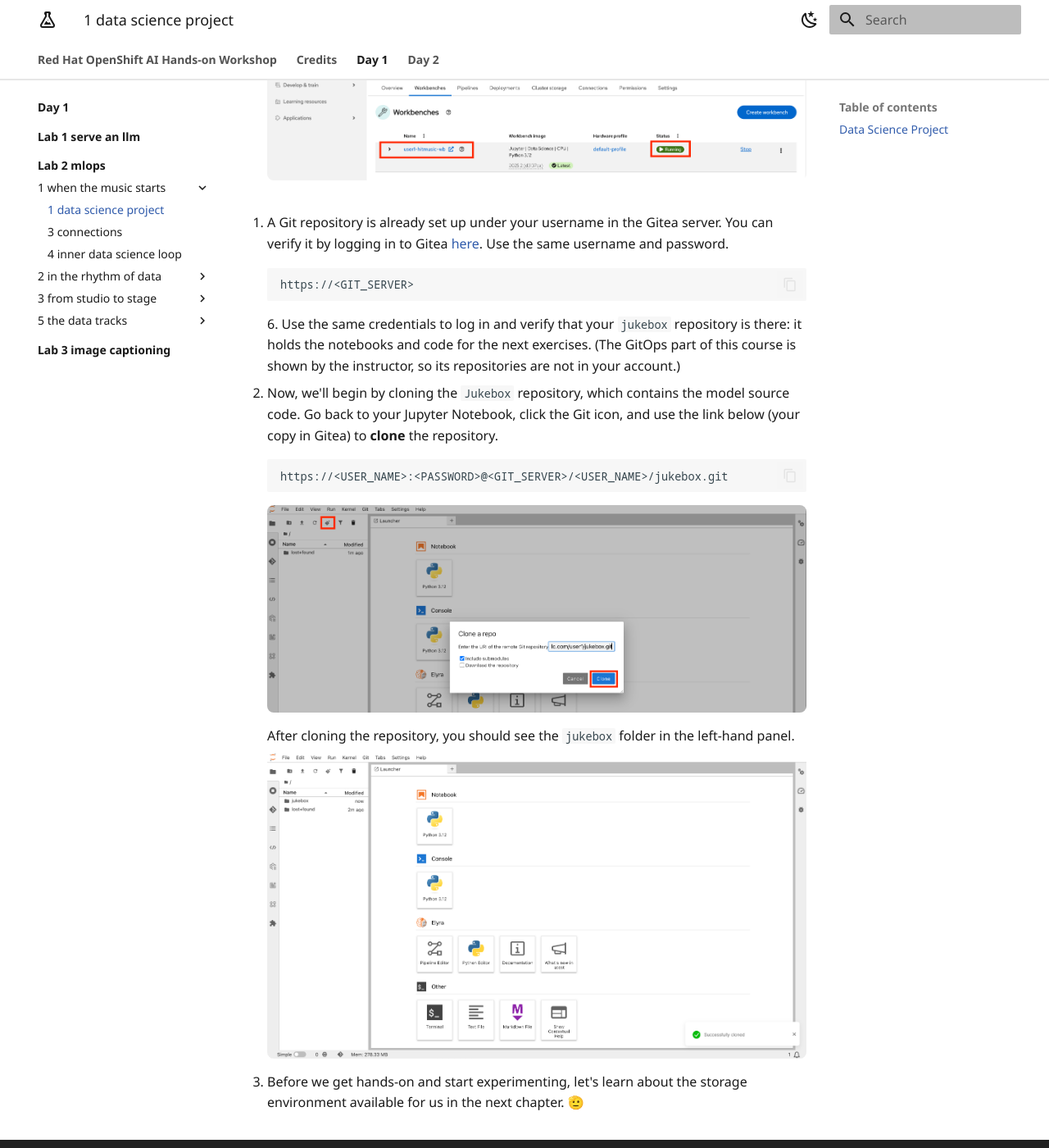
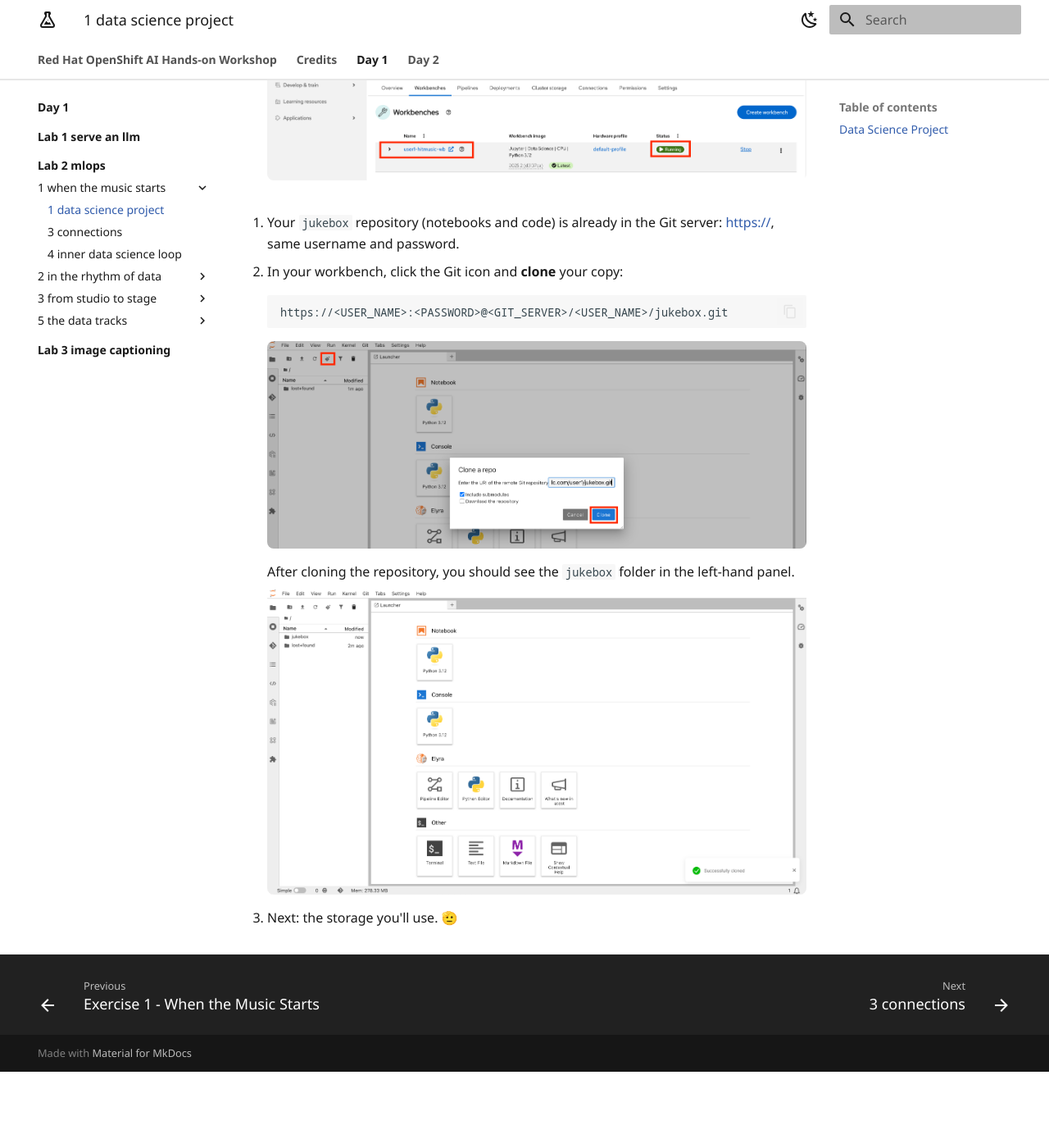
Before and after one commit to rflorenc/openshift-ai-workshop, an MkDocs documentation site: the page built from docs/day-1/lab-2-mlops/1-when-the-music-starts/1-data-science-project.md, in a window 1280 px wide and 1400 px high, scrolled down 1958 px. Shown: the whole window at 82% size. Built offline with MkDocs 1.6.1 and Material for MkDocs 9.7.7, drawn with Linux system fonts in a browser that asks for light colours; after the commit the page ends 3265 px from its top, so only the background shows below that.

Commit message:
Update guides

````diff
--- a/docs/day-1/lab-2-mlops/1-when-the-music-starts/1-data-science-project.md
+++ b/docs/day-1/lab-2-mlops/1-when-the-music-starts/1-data-science-project.md
@@ -47,14 +47,9 @@
     ![create-a-workbench-4.png](./images/create-a-workbench-4.png)
 -->
 
-5. A Git repository is already set up under your username in the Gitea server. You can verify it by logging in to Gitea [here](https://<GIT_SERVER>). Use the same username and password.
+5. Your `jukebox` repository (notebooks and code) is already in the Git server: [https://<GIT_SERVER>](https://<GIT_SERVER>), same username and password.
 
-    ```bash
-    https://<GIT_SERVER>
-    ```
-6. Use the same credentials to log in and verify that your `jukebox` repository is there: it holds the notebooks and code for the next exercises. (The GitOps part of this course is shown by the instructor, so its repositories are not in your account.)
-
-7. Now, we'll begin by cloning the `Jukebox` repository, which contains the model source code. Go back to your Jupyter Notebook, click the Git icon, and use the link below (your copy in Gitea) to **clone** the repository.
+6. In your workbench, click the Git icon and **clone** your copy:
 
     ```bash
     https://<USER_NAME>:<PASSWORD>@<GIT_SERVER>/<USER_NAME>/jukebox.git
@@ -66,4 +61,4 @@
 
     ![jupyter-notebook-ui.png](./images/jupyter-notebook-ui.png)
 
-8. Before we get hands-on and start experimenting, let's learn about the storage environment available for us in the next chapter. 🫡
+7. Next: the storage you'll use. 🫡
````
Also changed, not shown: docs/day-1/lab-1-serve-an-llm/index.md (+1 -1 lines), docs/day-1/lab-2-mlops/1-when-the-music-starts/4-inner-data-science-loop.md (+1 -1 lines), docs/day-1/lab-2-mlops/index.md (+1 -2 lines).
